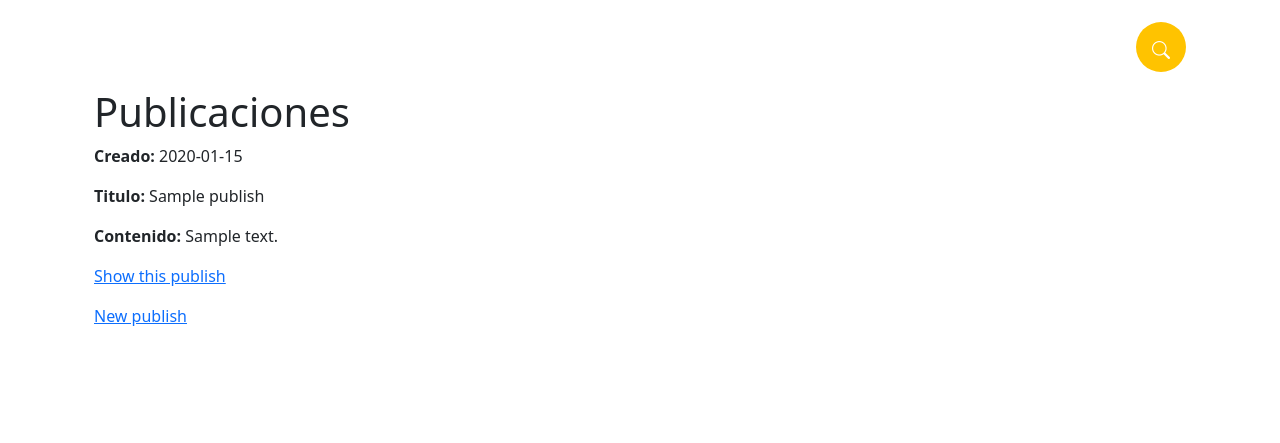
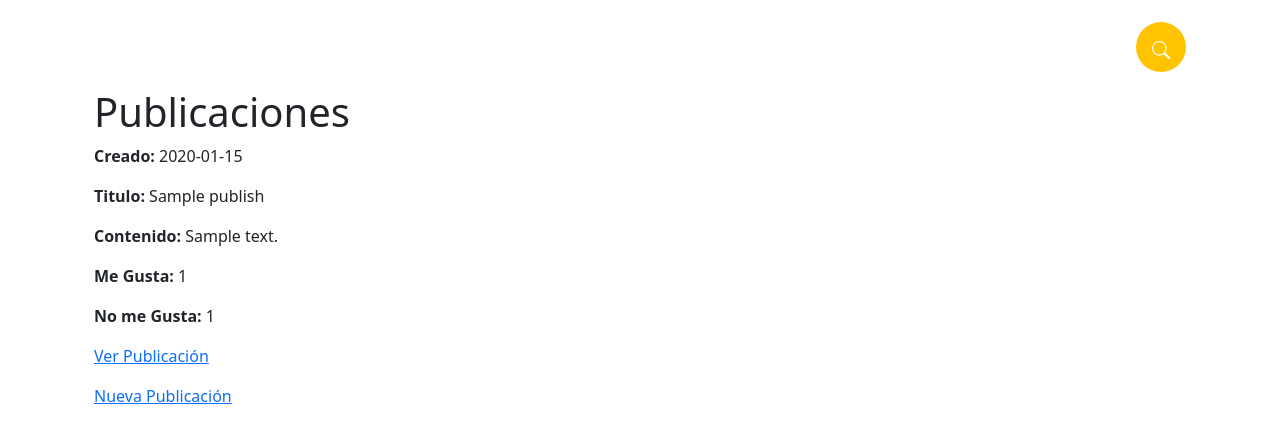
Before and after one commit to johnmgc/ucode_mono, a Rails app: page / in a window 1280 px wide. Shown: the part 56-499 px from the top of the page. Run offline with Rails 7, Linux system fonts and the light colour scheme; tables that the repository leaves empty hold one stand-in row (values such as "Sample post"); some libraries are stand-ins or nearby versions.

Commit message:
cambios en la vista de publicaciones

```diff
--- a/app/models/publish.rb
+++ b/app/models/publish.rb
@@ -39,5 +39,4 @@ scope :search_content, ->(search){ where("content LIKE ?", "%"+search+"%" ).orde
     end
 
 
-
 end
--- a/app/views/publishes/_publish.html.erb
+++ b/app/views/publishes/_publish.html.erb
@@ -15,4 +15,14 @@
     <%= publish.content %>
   </p>
 
+  <p>
+    <strong>Me Gusta:</strong>
+    <%= publish.likes %>
+  </p>
+
+  <p>
+    <strong>No me Gusta:</strong>
+    <%= publish.dislikes %>
+  </p>
+
 </div>
--- a/app/views/publishes/index.html.erb
+++ b/app/views/publishes/index.html.erb
@@ -15,11 +15,11 @@
   <% @publishes.each do |publish| %>
     <%= render publish %>
     <p>
-      <%= link_to "Show this publish", publish %>
+      <%= link_to "Ver Publicación", publish %>
     </p>
   <% end %>
 </div>
 
-<%= link_to "New publish", new_publish_path %>
+<%= link_to "Nueva Publicación", new_publish_path %>
 
 </div>
```
